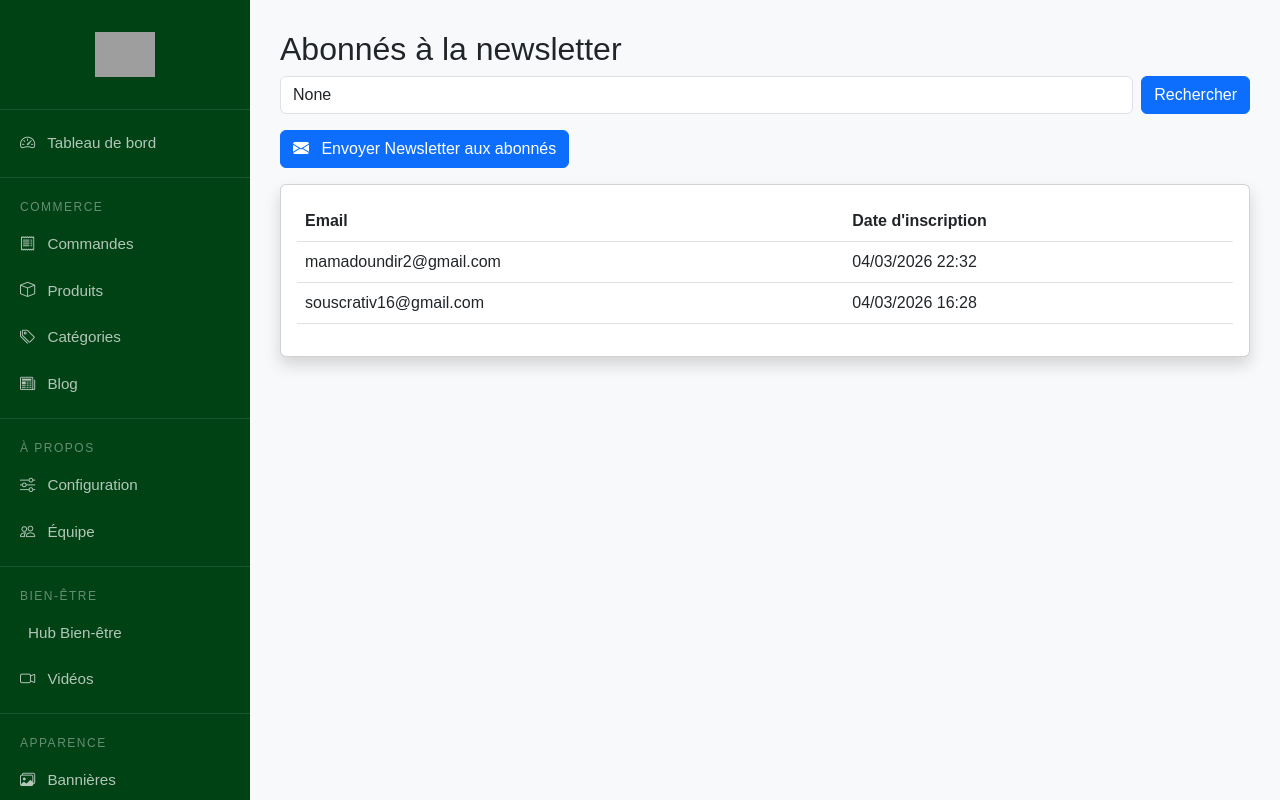
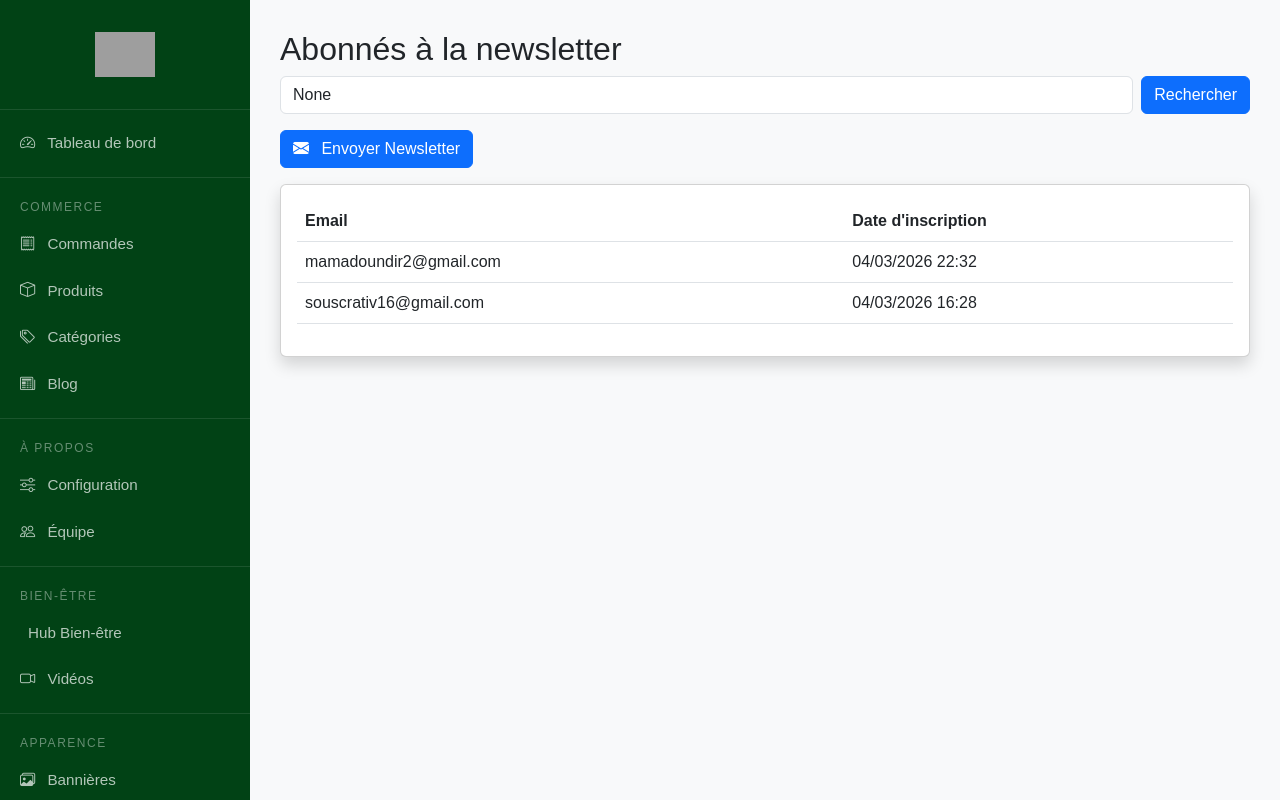
Before and after one commit to ndire92/cind, a Django app: page /dashboard/newsletter/subscribers/ in a window 1280 px wide. Run offline with Django 5.2, Linux system fonts and the light colour scheme; data comes from the database, SQL or seed files in the repository; grey boxes are pictures that could not be loaded.

Commit message:
Update newsletter_subscribers.html

```diff
--- a/templates/dashboard/newsletter_subscribers.html
+++ b/templates/dashboard/newsletter_subscribers.html
@@ -7,9 +7,11 @@
     <input type="text" name="q" value="{{ query }}" class="form-control" placeholder="Rechercher par email">
     <button class="btn btn-primary">Rechercher</button>
 </form>
+
 <a href="{% url 'dashboard:send_newsletter' %}" class="btn btn-primary mb-3">
-    <i class="bi bi-envelope-fill me-2"></i> Envoyer Newsletter aux abonnés
+    <i class="bi bi-envelope-fill me-2"></i> Envoyer Newsletter
 </a>
+
 <div class="card shadow">
     <div class="card-body">
         <div class="table-responsive">
```
